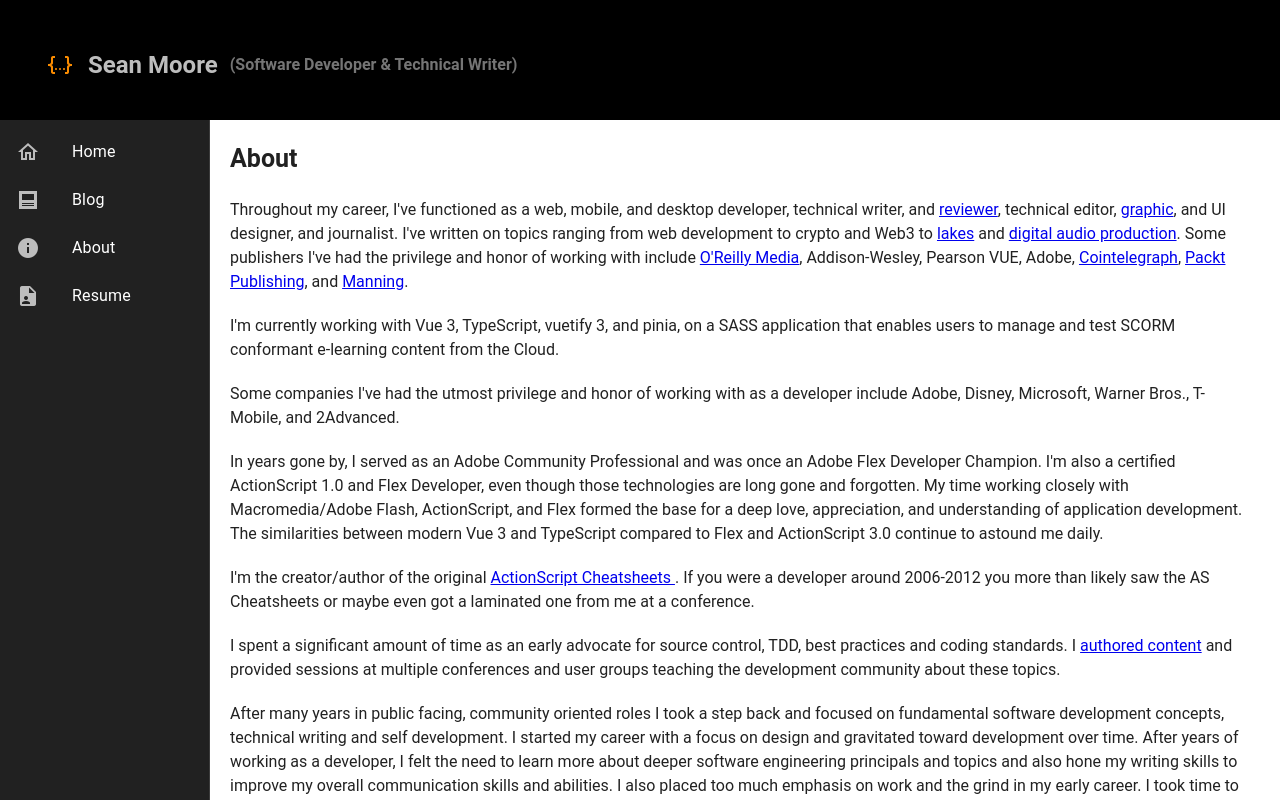
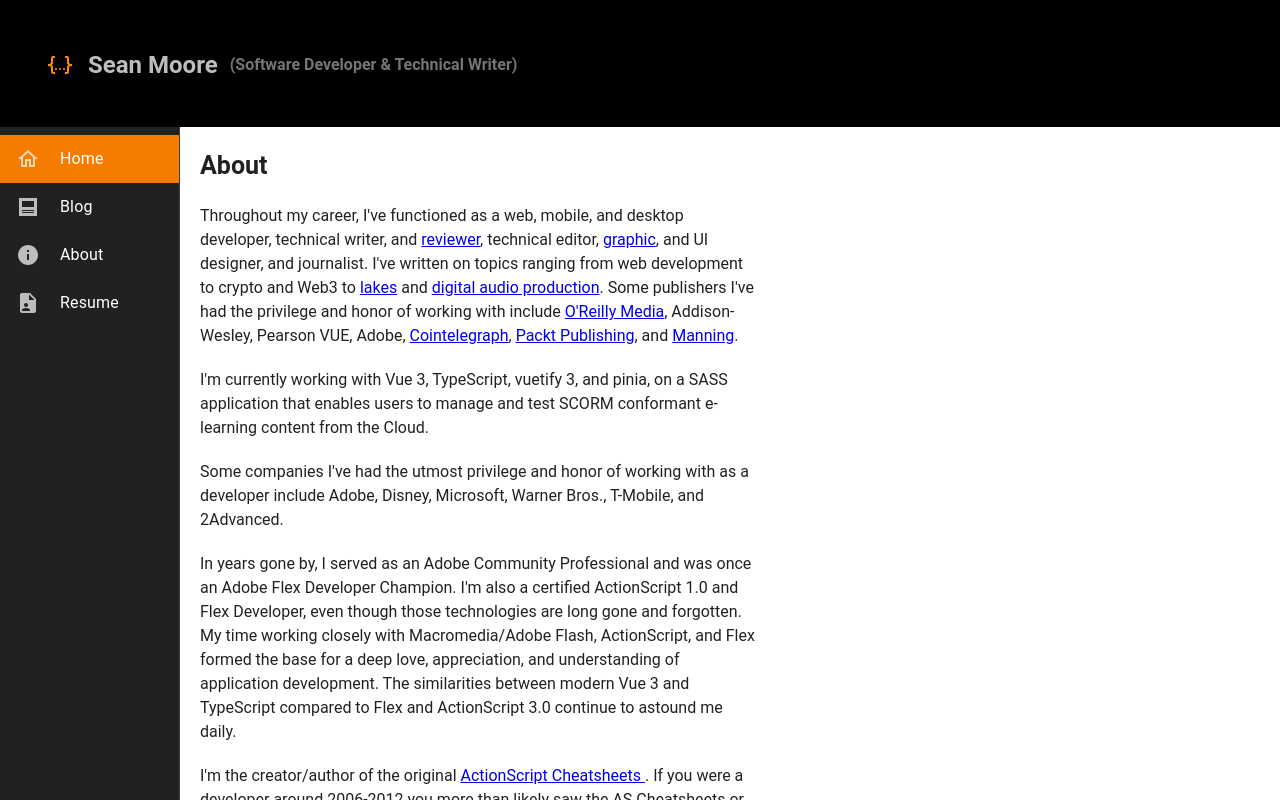
Before and after one commit to seanmooretechwriter/seanmooretechwriter.github.io, a Vue app: page /about in a window 1280 px wide. Shown: the top 800 px of the page. Built offline with nearby package versions, Linux system fonts and the light colour scheme.

Commit message:
refactor: Add selected color logic to nav drawer

```diff
--- a/src/App.vue
+++ b/src/App.vue
@@ -2,7 +2,7 @@
   <v-app>
     <Header :title="applicationTitle" :subtitle="applicationSubtitle" />
     <v-layout class="main-app-container">
-      <NavigationMenu :width="210" class="mainNavigationMenu" />
+      <NavigationMenu :width="180" />
       <v-main class="main-body">
         <router-view></router-view>
       </v-main>
--- a/src/view/About.vue
+++ b/src/view/About.vue
@@ -1,6 +1,6 @@
 <template>
   <div class="mb-5 page-title">About</div>
-  <v-col cols="12">
+  <v-col cols="12" style="width: 600px;">
     <v-row class="mr-8">
       <p class="mb-5">Throughout my career, I've functioned as a web, mobile, and desktop developer, technical writer, and <a href="https://www.oreilly.com/library/view/flex-4-cookbook/9781449388195/pr03.html" target="_blank"> reviewer</a>, technical editor,
         <a href="https://web.archive.org/web/20020325160521/http://lioncorp.net/" target="_blank"> graphic</a>, and UI designer, and journalist.
--- a/src/view/BlogPost.vue
+++ b/src/view/BlogPost.vue
@@ -1,6 +1,6 @@
 <template>
   <div class="mb-5 page-title">Blog Post</div>
-  <div class="markdown-body" v-html="content"></div>
+  <div class="markdown-body" style="width: 600px" v-html="content"></div>
 </template>
 
 <script lang="ts" setup>
--- a/src/view/component/NavigationMenu.vue
+++ b/src/view/component/NavigationMenu.vue
@@ -1,30 +1,14 @@
 <template>
-  <v-navigation-drawer
-    class="bg-grey-darken-4"
-    :width="width"
-    theme="dark"
-    permanent
-  >
+  <v-navigation-drawer class="bg-grey-darken-4" :width="width" theme="dark" permanent>
     <v-list color="transparent">
       <v-list-item
-        prepend-icon="mdi-home-outline"
-        title="Home"
-        @click="navigate('/')"
-      ></v-list-item>
-      <v-list-item
-        prepend-icon="mdi-post"
-        title="Blog"
-        @click="navigate('/blog')"
-      ></v-list-item>
-      <v-list-item
-        prepend-icon="mdi-information"
-        title="About"
-        @click="navigate('/about')"
-      ></v-list-item>
-      <v-list-item
-        prepend-icon="mdi-file-account"
-        title="Resume"
-        @click="navigate('/resume')"
+          v-for="(item, index) in selectedItemsMap"
+          :key="item"
+          :class="{ 'SelectedTile-active': selectedIndex === index }"
+          :prepend-icon="icons[index]"
+          :title="titles[index]"
+          @click="navigate(item)"
+          slim
       ></v-list-item>
     </v-list>
   </v-navigation-drawer>
@@ -32,6 +16,7 @@
 
 <script setup lang="ts">
 import { useRouter } from "vue-router";
+import { ref } from "vue";
 
 interface Props {
   width: number;
@@ -39,9 +24,31 @@ interface Props {
 defineProps<Props>();
 
 const router = useRouter();
+const selectedIndex = ref(0);
+
+const selectedItemsMap = [
+  '/',
+  '/blog',
+  '/about',
+  '/resume'
+];
+
+const titles = ["Home", "Blog", "About", "Resume"];
+const icons = [
+  "mdi-home-outline",
+  "mdi-post",
+  "mdi-information",
+  "mdi-file-account"
+];
 
 const navigate = (path: string) => {
-  console.log("Navigating to:", path);
+  selectedIndex.value = selectedItemsMap.indexOf(path);
   router.push(path);
 };
 </script>
+
+<style scoped>
+.SelectedTile-active {
+  background-color: #F57C00;
+}
+</style>
```
